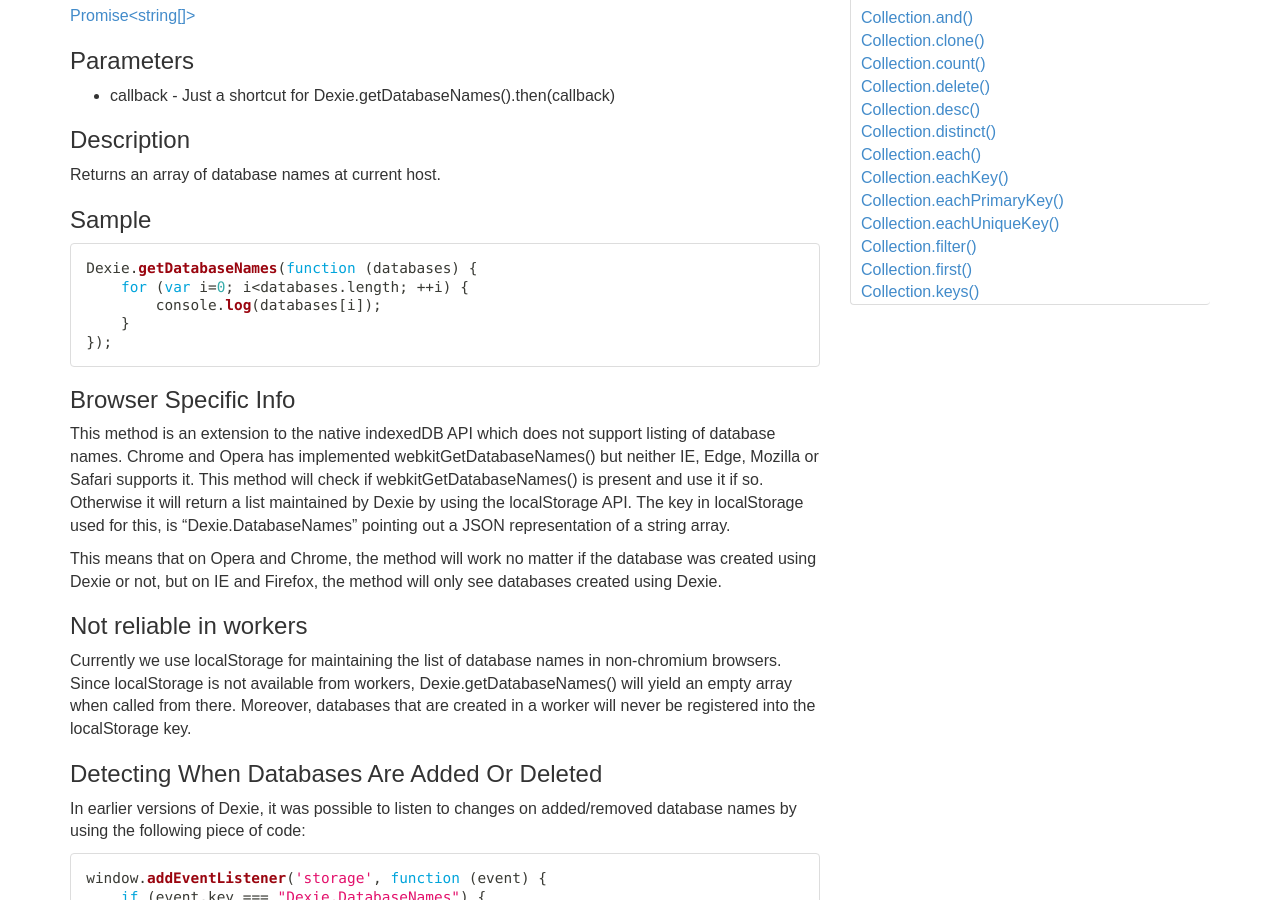
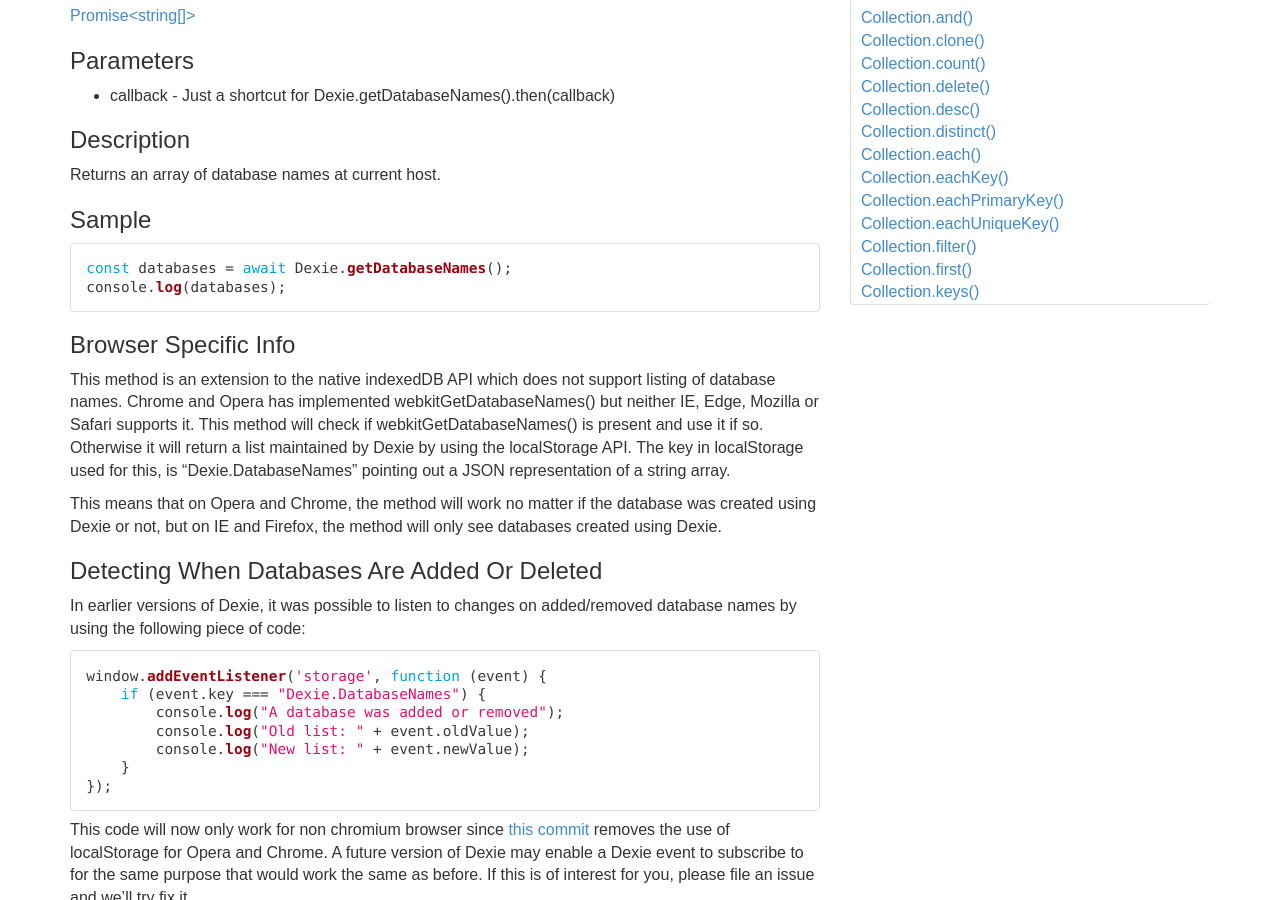
Before and after one commit to dexie/dexie-website, a Jekyll site: the page built from docs/Dexie/Dexie.getDatabaseNames().md, in a window 1280 px wide and 900 px high, scrolled down 445 px. Built offline with Jekyll 4.4.1, drawn with Linux system fonts in a browser that asks for light colours.

Commit message:
Removed outdated docs that localStorage was used
Also updated the sample to use await to simplify.

````diff
--- a/docs/Dexie/Dexie.getDatabaseNames().md
+++ b/docs/Dexie/Dexie.getDatabaseNames().md
@@ -24,11 +24,8 @@
 ### Sample
 
 ```javascript
-Dexie.getDatabaseNames(function (databases) {
-    for (var i=0; i<databases.length; ++i) {
-        console.log(databases[i]);
-    }
-});
+const databases = await Dexie.getDatabaseNames();
+console.log(databases);
 ```
 
 ### Browser Specific Info
@@ -36,10 +33,6 @@
 This method is an extension to the native indexedDB API which does not support listing of database names. Chrome and Opera has implemented webkitGetDatabaseNames() but neither IE, Edge, Mozilla or Safari supports it. This method will check if webkitGetDatabaseNames() is present and use it if so. Otherwise it will return a list maintained by Dexie by using the localStorage API. The key in localStorage used for this, is "Dexie.DatabaseNames" pointing out a JSON representation of a string array.
 
 This means that on Opera and Chrome, the method will work no matter if the database was created using Dexie or not, but on IE and Firefox, the method will only see databases created using Dexie.
-
-### Not reliable in workers
-
-Currently we use localStorage for maintaining the list of database names in non-chromium browsers. Since localStorage is not available from workers, Dexie.getDatabaseNames() will yield an empty array when called from there. Moreover, databases that are created in a worker will never be registered into the localStorage key.
 
 ### Detecting When Databases Are Added Or Deleted
 
````
